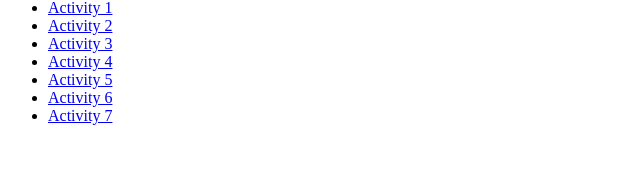
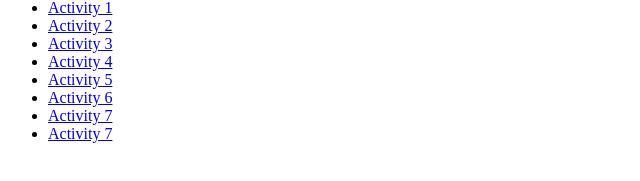
Before and after one commit to itdev160/nikolai_mikkelsen, a plain HTML site: page index.html in a window 1280 px wide. Shown: the part 81-262 px from the top of the page, 0-640 px from the left. Drawn offline with Linux system fonts and the light colour scheme.

Commit message:
updated index

```diff
--- a/index.html
+++ b/index.html
@@ -17,6 +17,7 @@
         <li><a href="activity-5/index.html">Activity 5</a></li>
         <li><a href="activity-6/index.html">Activity 6</a></li>
         <li><a href="activity-7/index.html">Activity 7</a></li>
+        <li><a href="activity-8/index.html">Activity 7</a></li>
 
 
     </ul>
```
